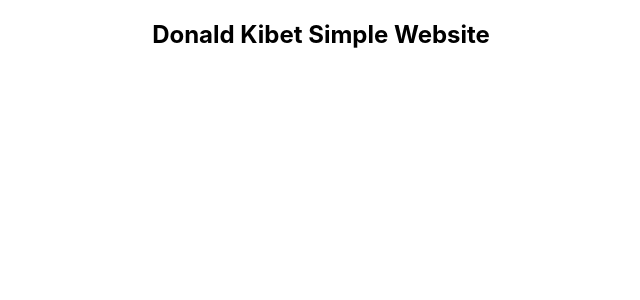
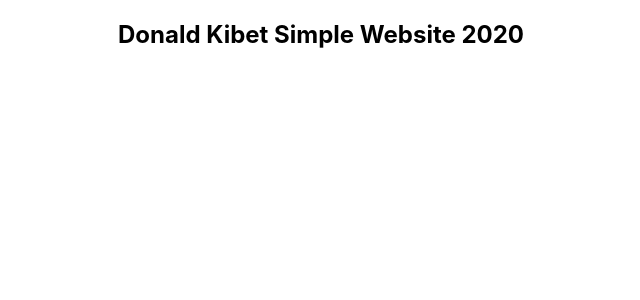
Before and after one commit to donaldkibet/donpal-react, a React (Create React App) app: page / in a window 1280 px wide. Shown: the top 300 px of the page, without its empty margins (319-959 px from the left). Built offline with nearby package versions, Linux system fonts and the light colour scheme.

Commit message:
Changed the default homepage message

```diff
--- a/src/App.tsx
+++ b/src/App.tsx
@@ -4,7 +4,7 @@ import "./App.css";
 function App() {
   return (
     <div className="App">
-      <h2>Donald Kibet Simple Website</h2>
+      <h2>Donald Kibet Simple Website 2020</h2>
     </div>
   );
 }
```
Also changed, not shown: 1 other file (tests, documents, lock files or other folders).
